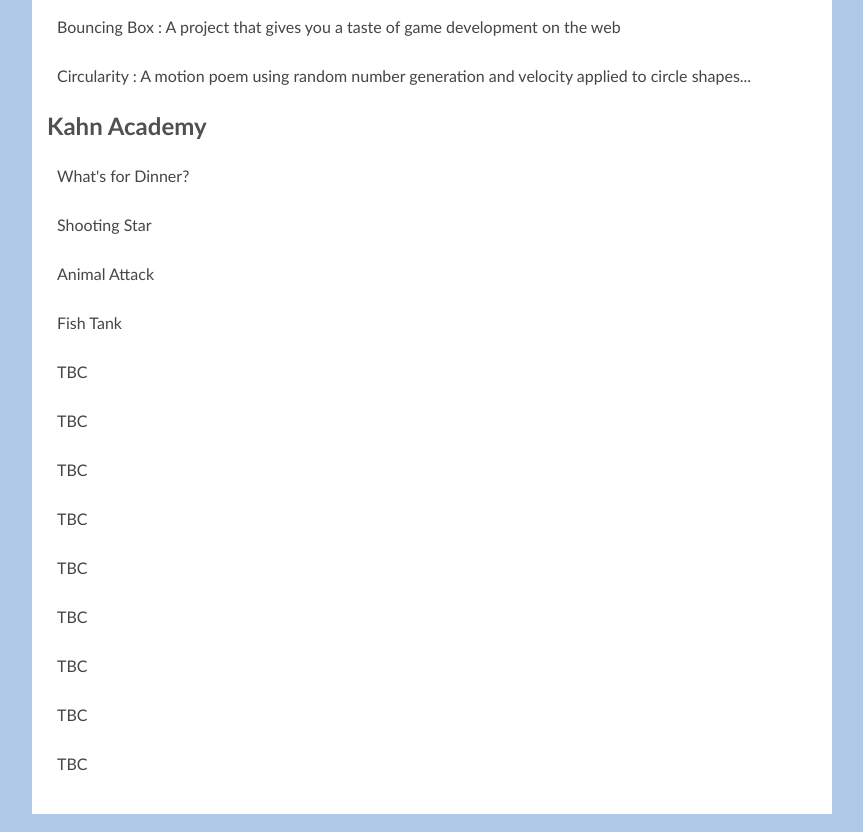
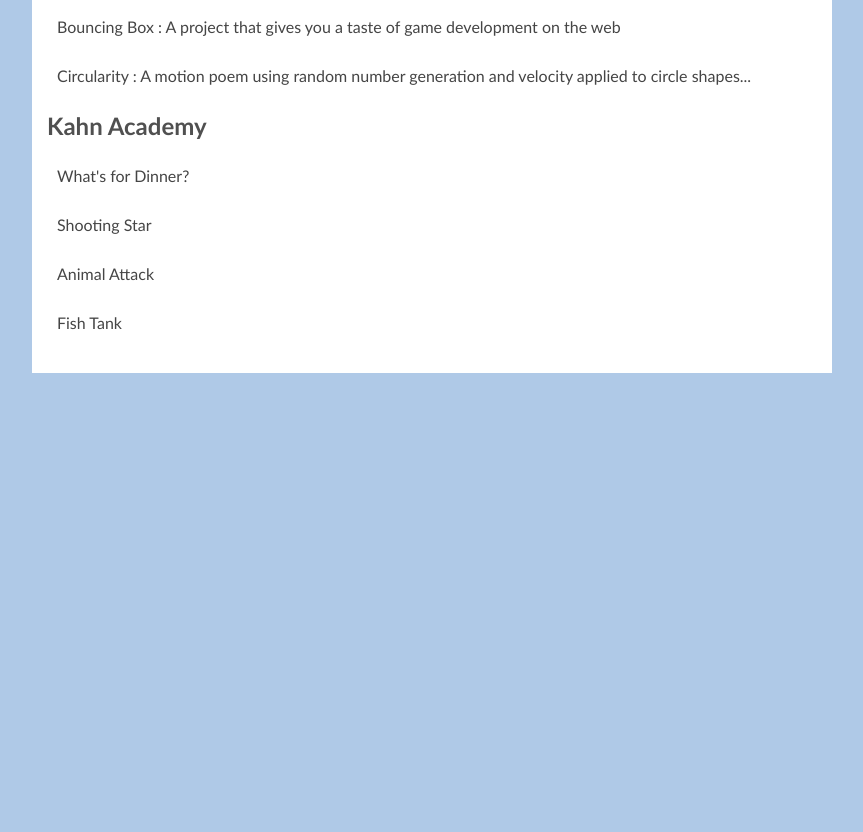
Before and after one commit to paytenmayer/paytenmayer.github.io, a plain HTML site: page portfolio.html in a window 1280 px wide. Shown: the part 201-1033 px from the top of the page, without its empty margins (208-1071 px from the left). After the commit the page ends 800 px from the top, so only its background shows below. Drawn offline with Linux system fonts and the light colour scheme.

```diff
--- a/portfolio.html
+++ b/portfolio.html
@@ -30,15 +30,6 @@
                     <li><a href="https://www.khanacademy.org/computer-programming/shooting-star-then-the-ultra-omega-meteorite-destroys-earth/5649513887612928">Shooting Star</a></li>
                     <li><a href="https://www.khanacademy.org/computer-programming/the-scared-duck-gets-caught-by-the-bear/4584235506384896">Animal Attack</a></li>
                     <li><a href="">Fish Tank</a></li>
-                    <li><a href="">TBC</a></li>
-                    <li><a href="">TBC</a></li>
-                    <li><a href="">TBC</a></li>
-                    <li><a href="">TBC</a></li>
-                    <li><a href="">TBC</a></li>
-                    <li><a href="">TBC</a></li>
-                    <li><a href="">TBC </a></li>
-                    <li><a href="">TBC</a></li>
-                    <li><a href="">TBC</a></li>
             </div>
         </main>
       </div>
```
Also changed, not shown: index.html (+1 -1 lines), images/ProfilePic.JPG (deleted), images/ProfilePic.jpg (added).
